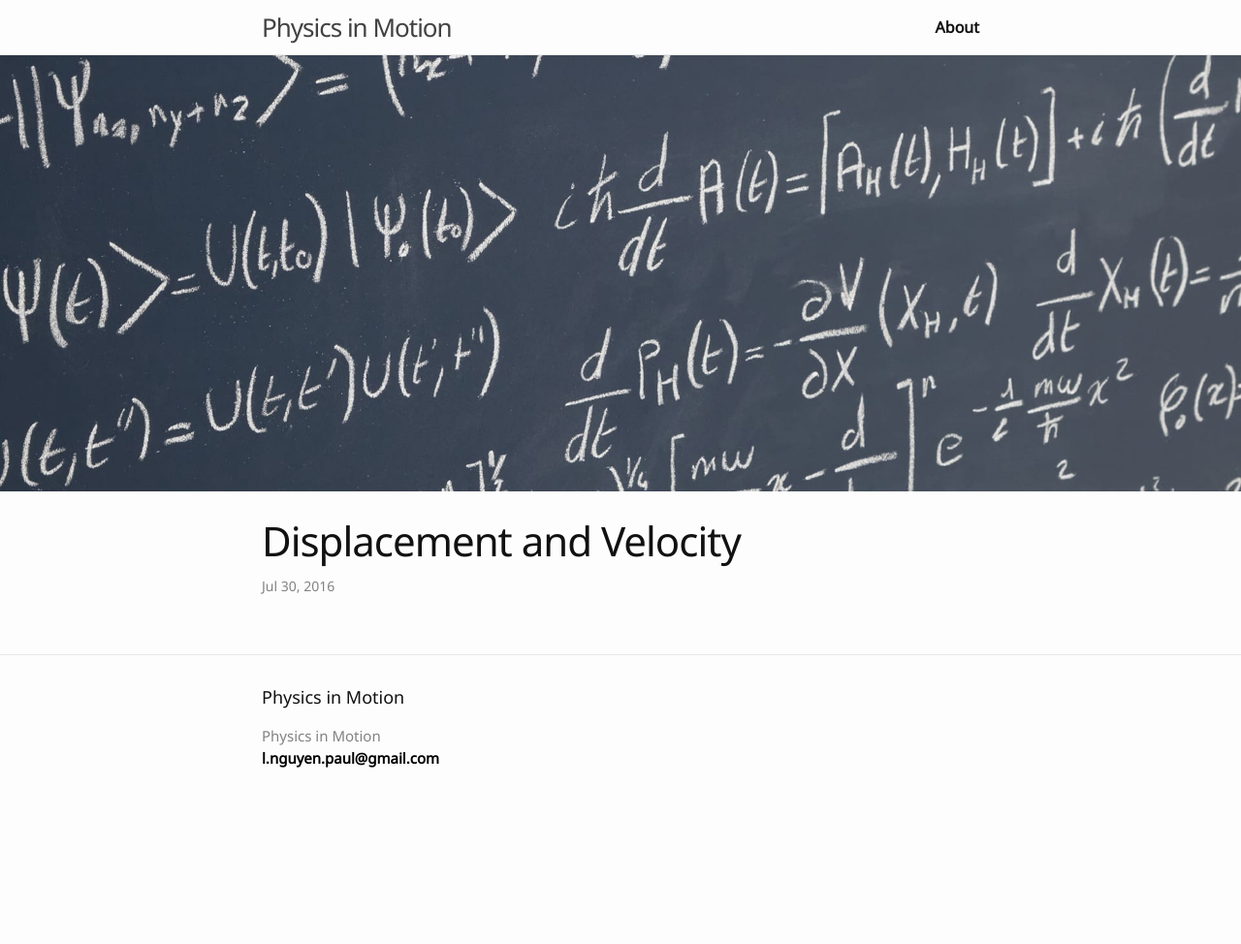
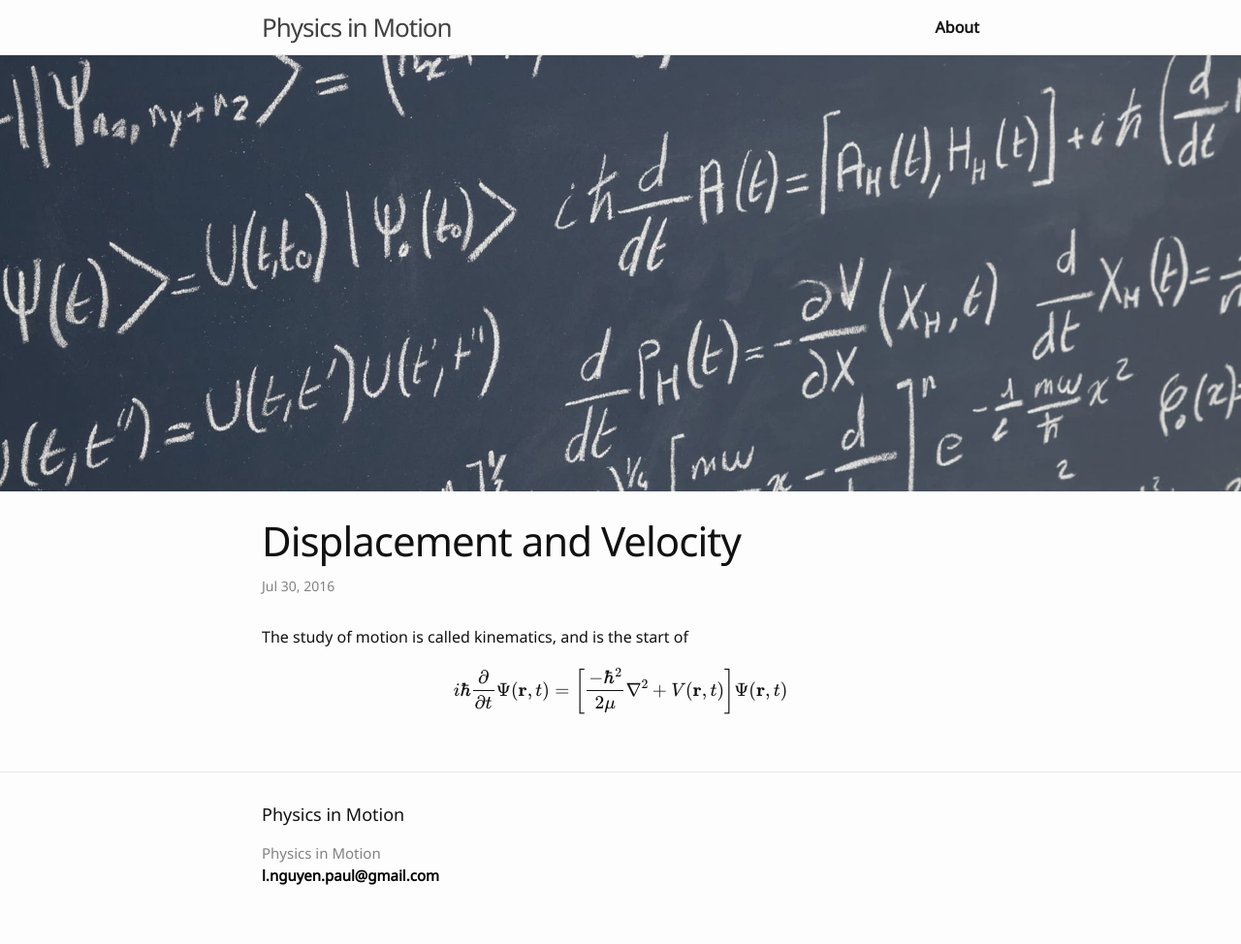
Before and after one commit to LeNPaul/physics-in-motion-old, a Jekyll site: the page built from _posts/2016-07-30-Displacement-and-Velocity.md, in a window 1280 px wide. Shown: the whole page at 97% size. Built offline with Jekyll 4.4.1, drawn with Linux system fonts in a browser that asks for light colours; formulas are drawn with MathJax 3; before the commit the page ends 900 px from its top, so only the background shows below that.

Commit message:
Update content

```diff
--- a/_includes/head.html
+++ b/_includes/head.html
@@ -10,4 +10,9 @@
   <link rel="stylesheet" href="https://fonts.googleapis.com/css?family=Noto+Sans|PT+Sans|Raleway|Roboto|Source+Sans+Pro|Ubuntu">
   <link rel="canonical" href="{{ page.url | replace:'index.html','' | prepend: site.baseurl | prepend: site.url }}">
   <link rel="alternate" type="application/rss+xml" title="{{ site.title }}" href="{{ "/feed.xml" | prepend: site.baseurl | prepend: site.url }}">
+
+  <script type="text/javascript" async
+    src="https://cdn.mathjax.org/mathjax/latest/MathJax.js?config=TeX-MML-AM_CHTML">
+  </script>
+
 </head>
--- a/_posts/2016-07-30-Displacement-and-Velocity.md
+++ b/_posts/2016-07-30-Displacement-and-Velocity.md
@@ -4,3 +4,8 @@ title:  "Displacement and Velocity"
 date: 2016-07-30
 categories: Kinematics
 ---
+The study of motion is called kinematics, and is the start of
+
+$$
+i\hbar\frac{\partial}{\partial t} \Psi(\mathbf{r},t) = \left [ \frac{-\hbar^2}{2\mu}\nabla^2 + V(\mathbf{r},t)\right ] \Psi(\mathbf{r},t)
+$$
```
